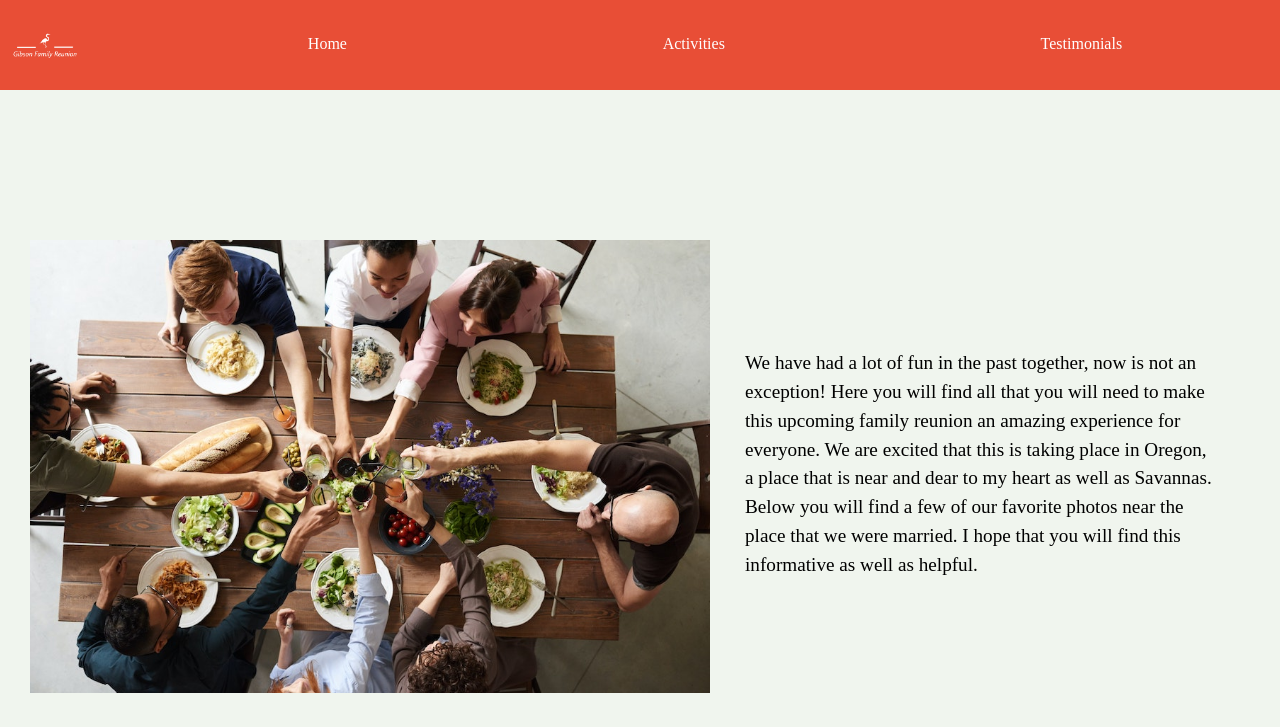
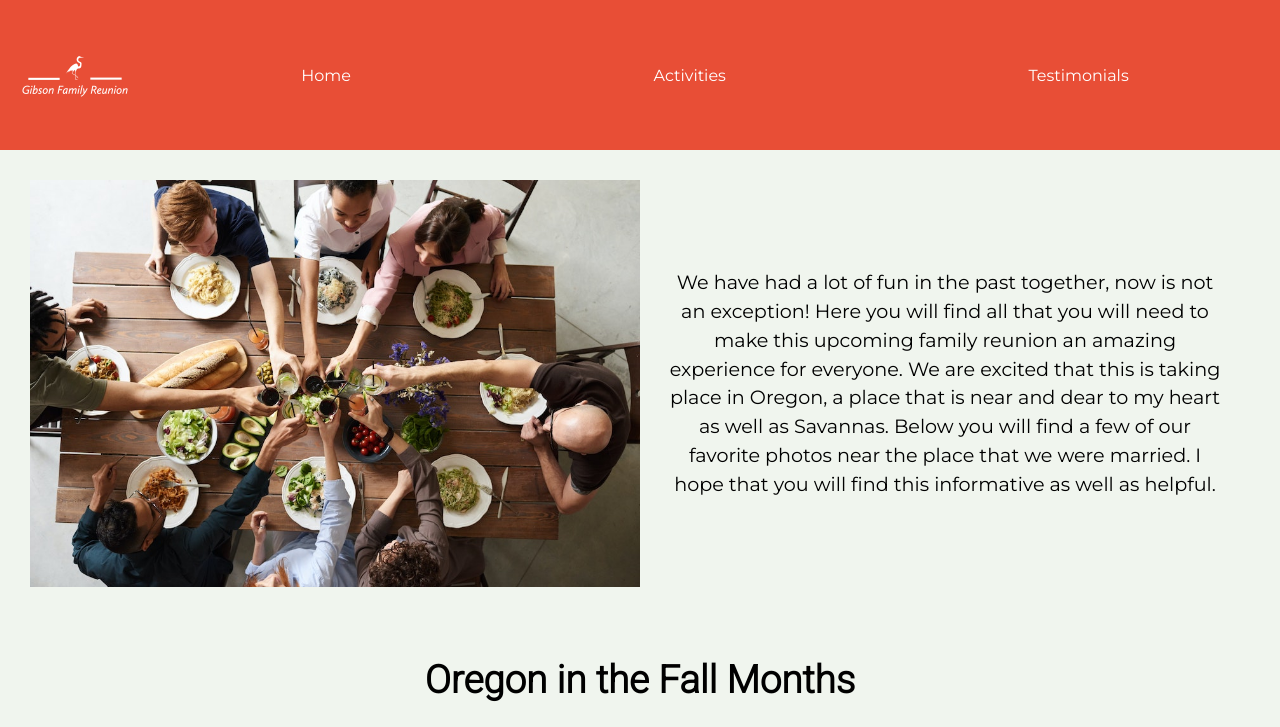
Before and after one commit to wesvane1/wdd130, a plain HTML site: page familyreunion/index.html in a window 1280 px wide. Shown: the top 727 px of the page. Drawn offline with Linux system fonts and the light colour scheme.

Commit message:
Finished Home Page

```diff
--- a/familyreunion/index.html
+++ b/familyreunion/index.html
@@ -20,6 +20,7 @@
       <main id="main_grid" class="home_grid">
         <div id="pic_and_text">
           <img src="images/family_around_table.jpg" class="fam_at_table" alt="family at table">
+          <div class="text_in_div_1">
               <p class="div_1_text">
               We have had a lot of fun in the past together, now is not an exception!
               Here you will find all that you will need to make this upcoming family reunion
@@ -29,6 +30,8 @@
               that you will find this informative as well as helpful.
             </p>
           </div>
+        </div>
+        <div class="header"><h1>Oregon in the Fall Months</h1></div>
         <div>
           <img src="images/oregon_in_the_fall.webp" class="div_2_image" alt="oregon in the fall">
         </div>
--- a/familyreunion/styles/style.css
+++ b/familyreunion/styles/style.css
@@ -1,25 +1,31 @@
+@import url('https://fonts.googleapis.com/css2?family=Comfortaa:wght@300&family=Montserrat&family=Roboto:wght@300&display=swap');
+
 #content{
   max-width: 1600px;
   background-color:#F0F5EE;
+  font-family: Montserrat;
+
 }
 body{
   margin:0;
 }
 .logo{
-  width:90px;
+  width:150px;
 }
 nav{
   display:flex;
   justify-content: space-around;
+  align-items:center;
 }
 nav a{
   text-decoration: none;
   text-align:center;
   color: white;
   padding:35px;
+  transition:background-color .15s linear;
 }
 nav a:hover{
-  transition: .15s;
+  transition: .15s linear;
   background-color:#F0F5EE;
   color:black;
 }
@@ -33,7 +39,6 @@ header{
   background-color:#E84E36;
   color:white;
   padding:25px 50px;
-  margin-top:200px;
   display: flex;
   justify-content:space-around;
   align-items: center;
@@ -41,7 +46,7 @@ header{
 footer a{
   color:white;
   text-decoration:none;
-  padding:15px;
+  padding:35px;
 }
 footer a:hover{
   transition: .15s;
@@ -53,24 +58,32 @@ footer a:hover{
   grid-template-columns: 1fr 1fr;
   padding:30px;
   justify-items: center;
-  max-height:500px;
-  padding-bottom:350px;
-  padding-top:150px;
 }
 .fam_at_table{
-  width:680px;
-  height:auto;
+  width:100%;
+}
+.text_in_div_1{
+  display:flex;
+  justify-content: center;
+  align-items: center;
+  font-family:Montserrat;
 }
 .div_1_text{
   color:black;
   line-height:1.5em;
-  padding:35px;
   font-size: 1.2em;
-  padding-top:90px;
-  padding-bottom:90px;
+  padding:0 26px;
+  text-align:center;
 }
 .div_2_image{
   width:100%;
   height:100%;
-  margin-bottom:175px;
 }
+.header{
+  font-family: Roboto, Helvetica, sans-serif;
+  font-size: 1.2em;
+  text-align: center;
+  padding-top:15px;
+}
+@media screen and (max-width: 900px) {
+}
```
Lines whose indentation alone changed are shown as unchanged.
